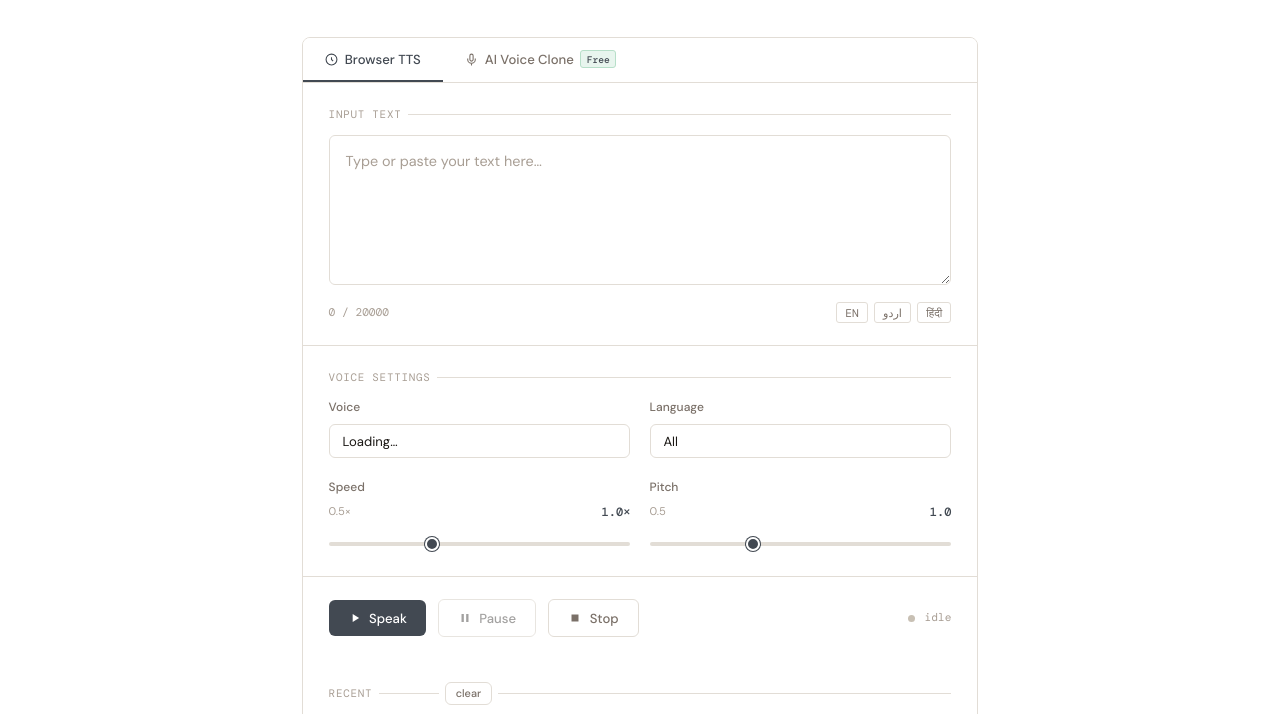
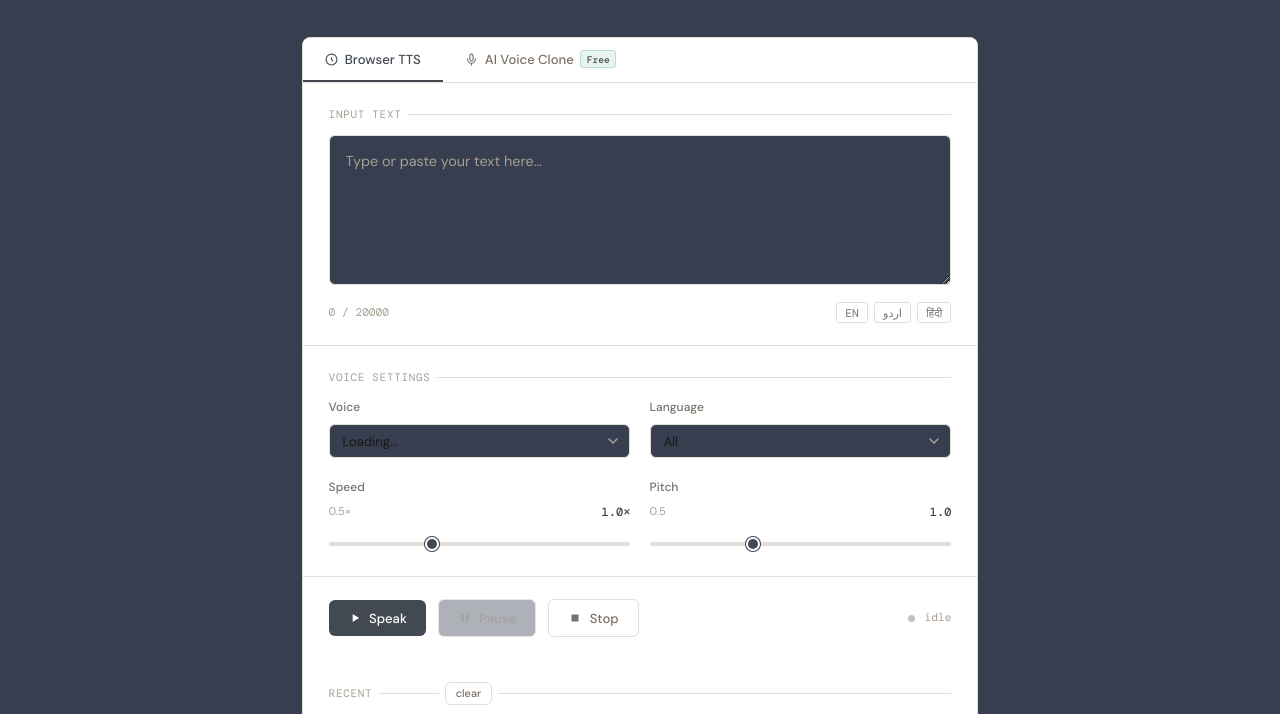
Before and after one commit to liyakisran5-cell/cloudlabs-tts, a website: page index.html in a window 1280 px wide. Shown: the part 210-924 px from the top of the page. Drawn offline with nearby package versions, Linux system fonts and the light colour scheme; a web font is replaced by a local one.

Commit message:
Change background color variable to a darker tone

```diff
--- a/index.html
+++ b/index.html
@@ -8,7 +8,7 @@
   <style>
     *, *::before, *::after { box-sizing: border-box; margin: 0; padding: 0; }
     :root {
-      --bg: #DOD9E2; --surface: #ffffff; --border: #e2ddd6; --border-strong: #c8c0b4;
+      --bg: #373E4F; --surface: #ffffff; --border: #e2ddd6; --border-strong: #c8c0b4;
       --text: #1a1714; --text-muted: #7a7068; --text-light: #a89e94;
       --accent: #424952; --accent-light: #e8f5ee; --accent-hover: #245a42;
       --danger: #c0392b; --warning: #e67e22;
```
